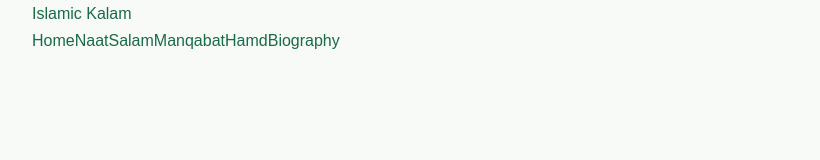
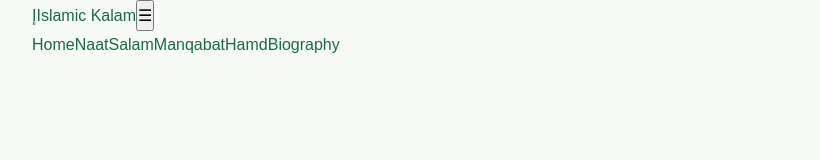
Before and after one commit to itsme1arman/Islamic-Kalam, a Next.js app: page / in a window 1280 px wide. Shown: the top 160 px of the page, without its empty margins (58-878 px from the left). Built offline with nearby package versions, Linux system fonts and the light colour scheme.

Commit message:
Update Navbar.tsx

```diff
--- a/components/Navbar.tsx
+++ b/components/Navbar.tsx
@@ -1,20 +1,51 @@
+"use client";
+
 import Link from "next/link";
+import { useState } from "react";
 
 export default function Navbar() {
+  const [menuOpen, setMenuOpen] = useState(false);
+
+  const links = [
+    { name: "Home", href: "/" },
+    { name: "Naat", href: "/naat" },
+    { name: "Salam", href: "/salam" },
+    { name: "Manqabat", href: "/manqabat" },
+    { name: "Hamd", href: "/hamd" },
+    { name: "Biography", href: "/biography" },
+  ];
+
   return (
     <header className="site-header">
       <nav className="navbar container">
-        <Link href="/" className="brand">
-          Islamic Kalam
+        <Link
+          href="/"
+          className="brand"
+          onClick={() => setMenuOpen(false)}
+        >
+          <span className="brand-mark">إ</span>
+          <span>Islamic Kalam</span>
         </Link>
 
-        <div className="nav-links">
-          <Link href="/">Home</Link>
-          <Link href="/naat">Naat</Link>
-          <Link href="/salam">Salam</Link>
-          <Link href="/manqabat">Manqabat</Link>
-          <Link href="/hamd">Hamd</Link>
-          <Link href="/biography">Biography</Link>
+        <button
+          className="menu-toggle"
+          onClick={() => setMenuOpen(!menuOpen)}
+          aria-label="Toggle navigation"
+          aria-expanded={menuOpen}
+        >
+          {menuOpen ? "✕" : "☰"}
+        </button>
+
+        <div className={`nav-links ${menuOpen ? "nav-open" : ""}`}>
+          {links.map((link) => (
+            <Link
+              key={link.href}
+              href={link.href}
+              onClick={() => setMenuOpen(false)}
+            >
+              {link.name}
+            </Link>
+          ))}
         </div>
       </nav>
     </header>
```
